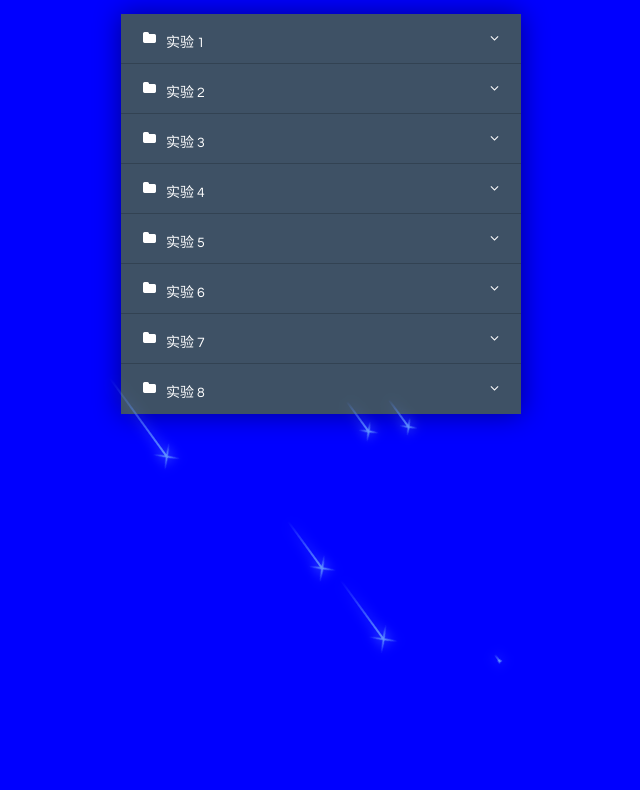
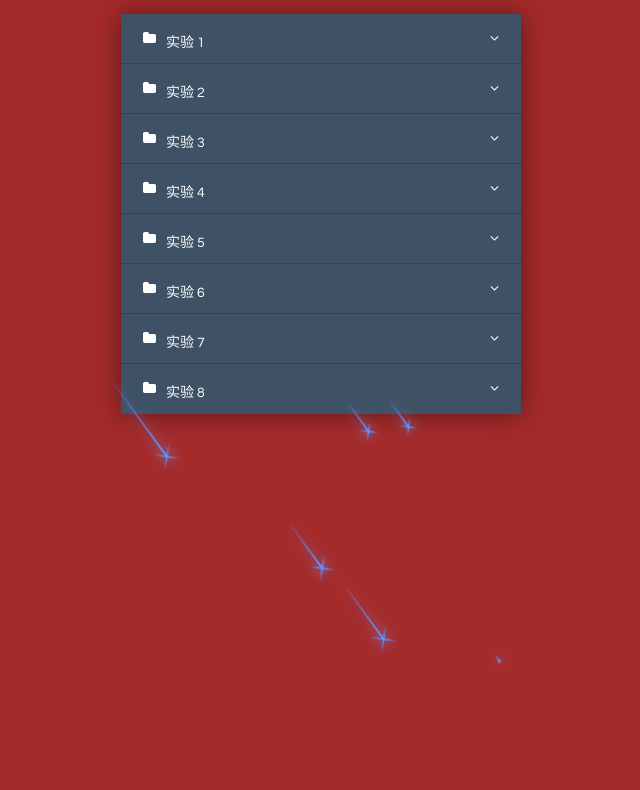
Before and after one commit to zzxhs/zzxhs.github.io, a plain HTML site: page index.html in a window 1280 px wide. Shown: the part 79-869 px from the top of the page, without its empty margins (319-959 px from the left). Drawn offline with Linux system fonts and the light colour scheme; a script that the page names is missing.

Commit message:
Update index.html

```diff
--- a/index.html
+++ b/index.html
@@ -8,7 +8,7 @@
 body {
   padding: 0;
   margin: 0;
-  background-color: #0000FF;
+  background-color: #A52A2A;
 }
 
 h1 {
```
